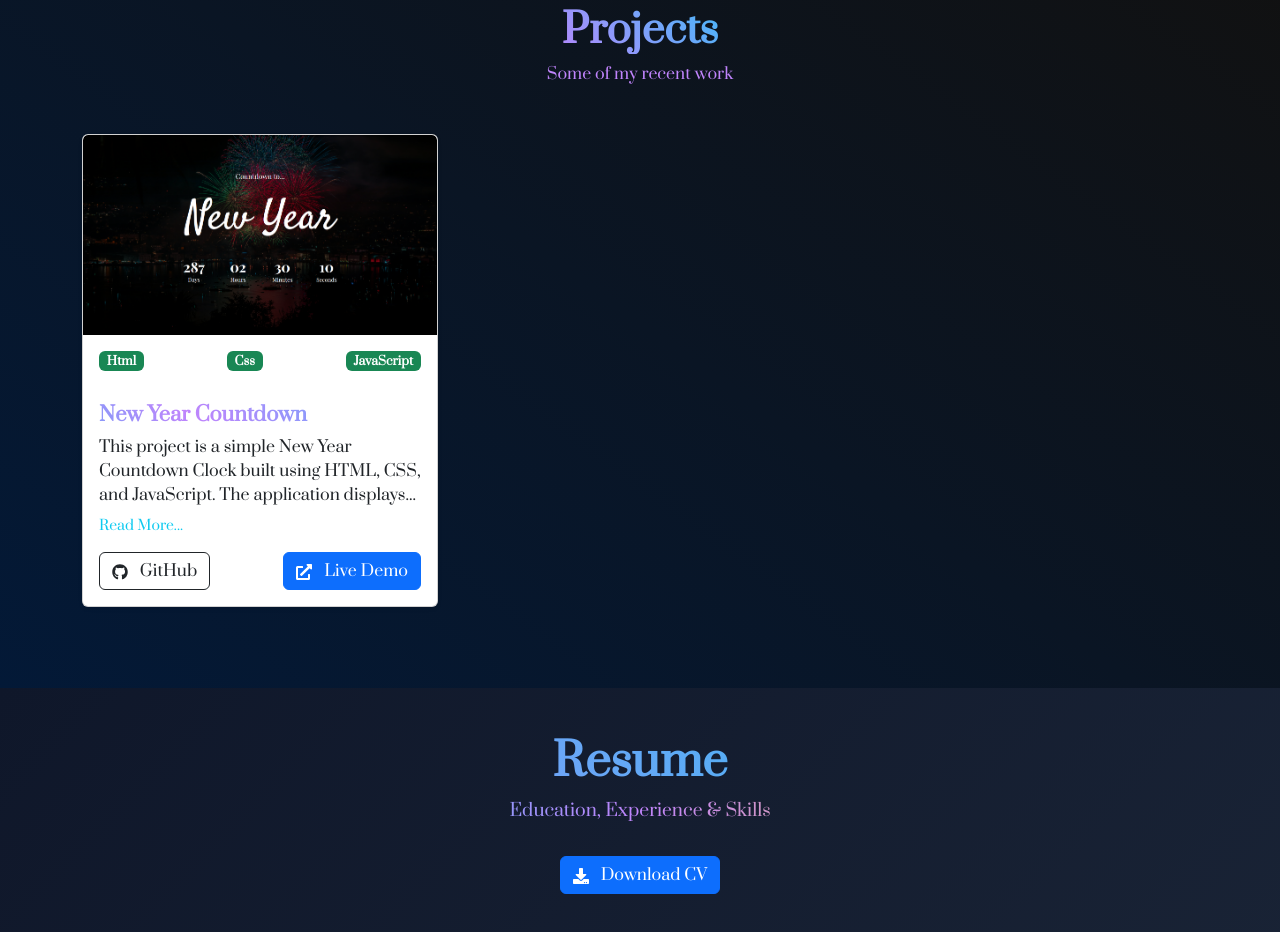
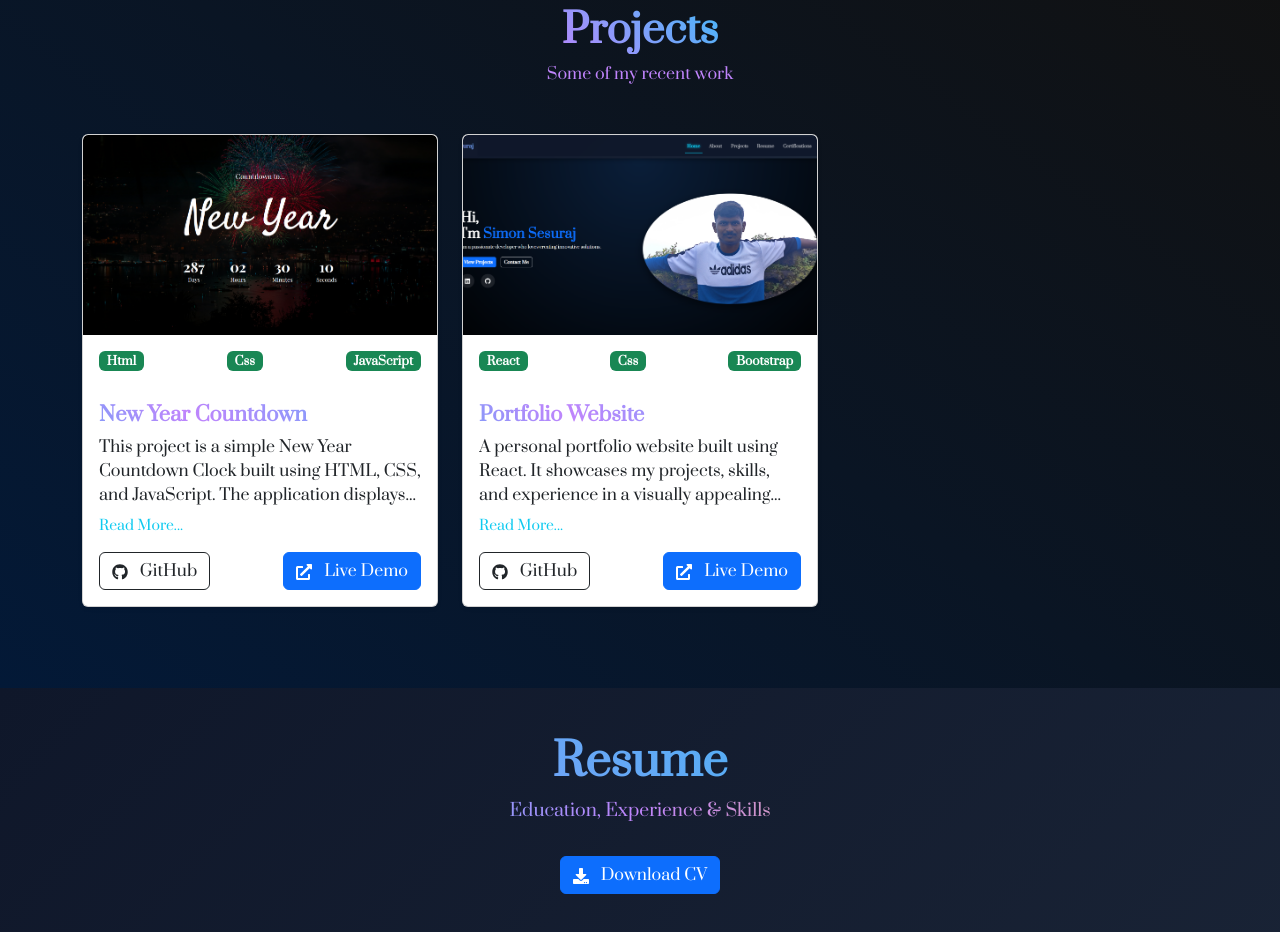
Before and after one commit to simonwsesuraj/Portfolio, a React (Vite) app: page / in a window 1280 px wide. Shown: the part 1580-2512 px from the top of the page. Built offline with nearby package versions, Linux system fonts and the light colour scheme.

Commit message:
Portfolio project added

```diff
--- a/src/data/projectsData.js
+++ b/src/data/projectsData.js
@@ -1,4 +1,5 @@
 import NewYearCountdown from "../assets/projects/NewyearCountdown.png";
+import PortfolioWesite from "../assets/projects/PortfolioWebsite.png";
 export const projects = [
   {
     id: 1,
@@ -9,4 +10,13 @@ export const projects = [
     live: "https://simonwsesuraj.github.io/NewYearCoutdownTimer/",
     tech: ["Html","Css","JavaScript"],
   },
+  {
+    id: 2,
+    title: "Portfolio Website",
+    description: "A personal portfolio website built using React. It showcases my projects, skills, and experience in a visually appealing and responsive design. The website includes sections for an about me, project gallery, and contact information.",
+    image: PortfolioWesite,
+    github: "https://github.com/simonwsesuraj/Portfolio",
+    live : "https://portfolio-kohl-mu-26.vercel.app/",
+    tech: ["React","Css","Bootstrap"],
+  },
 ];
```
Also changed, not shown: src/assets/projects/PortfolioWebsite.png (added).
